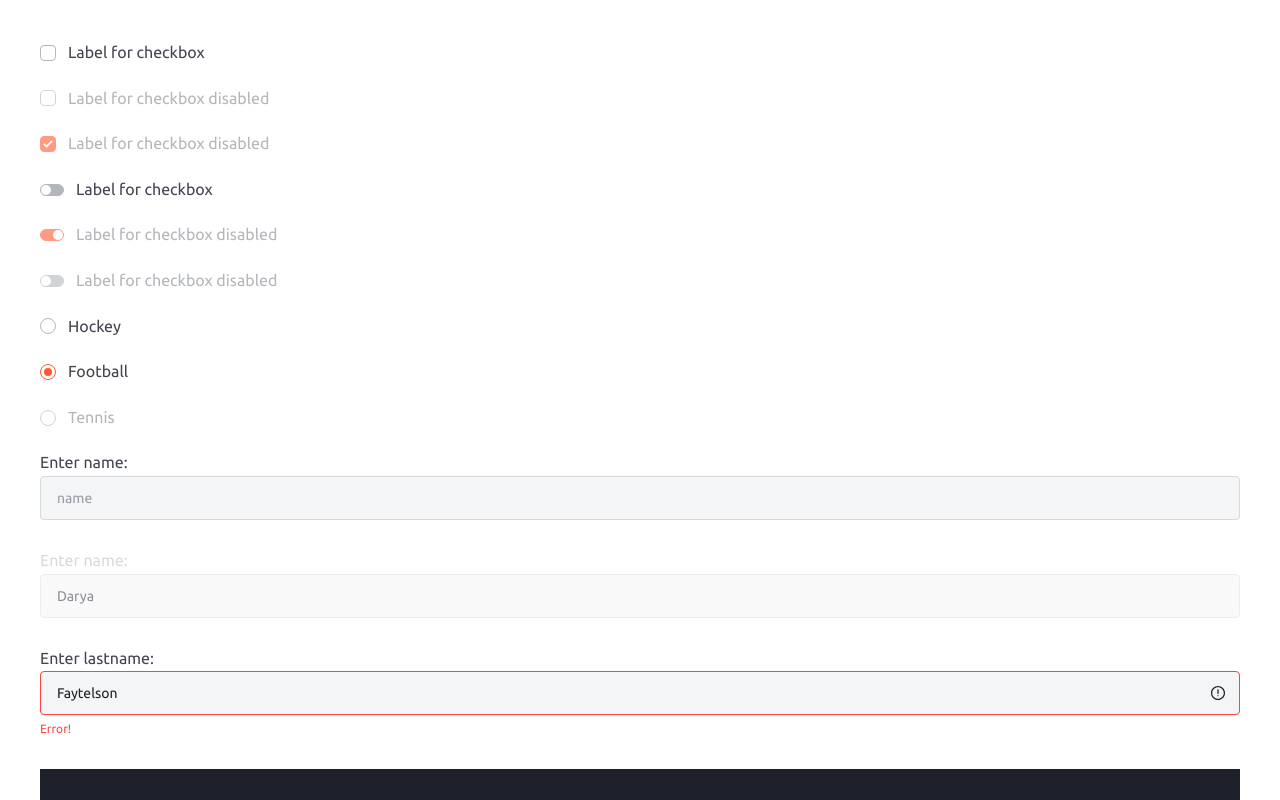
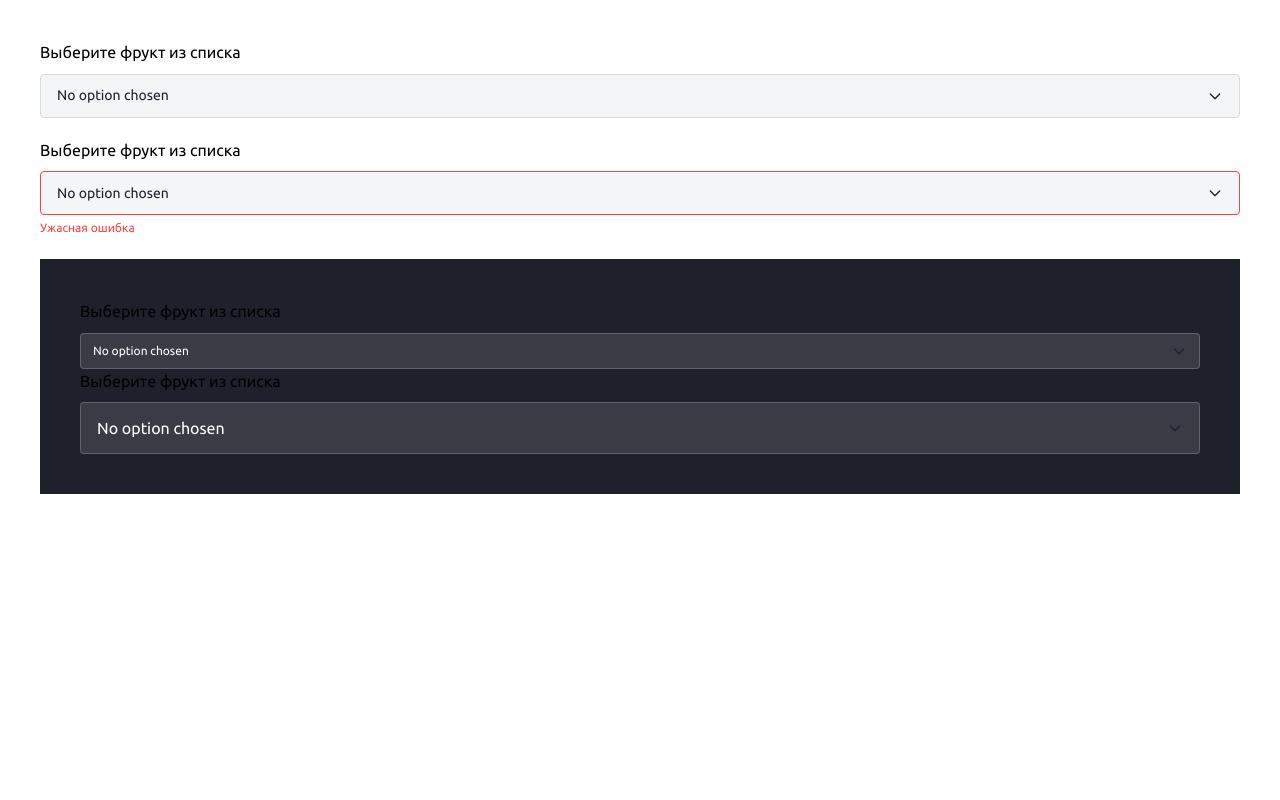
Before and after one commit to Faytelson/createx, a React (Vite) app: page / in a window 1280 px wide. Shown: the top 800 px of the page. Built offline with nearby package versions, Linux system fonts and the light colour scheme.

Commit message:
CRE-8: feat: Добавить инпуты: Добавлен select

```diff
--- a/src/App.jsx
+++ b/src/App.jsx
@@ -15,7 +15,7 @@ function App() {
 
   return (
     <div className="app">
-      <Checkbox label="Label for checkbox"></Checkbox>
+      {/* <Checkbox label="Label for checkbox"></Checkbox>
       <Checkbox
         disabled
         label="Label for checkbox disabled"
@@ -125,7 +125,7 @@ function App() {
           error="Error!"
           theme="dark"
         ></Input>
-      </div>
+      </div> */}
 
       <SelectComponent
         options={options}
@@ -143,8 +143,30 @@ function App() {
         ariaLabel="fruits"
         placeholder="No option chosen"
         size="md"
-        error='Ужасная ошибка'
+        error="Ужасная ошибка"
       ></SelectComponent>
+
+      <div className="app__dark-theme">
+        <SelectComponent
+          options={options}
+          name="fruits"
+          label="Выберите фрукт из списка"
+          ariaLabel="fruits"
+          placeholder="No option chosen"
+          size="sm"
+          theme="dark"
+        ></SelectComponent>
+
+        <SelectComponent
+          options={options}
+          name="fruits"
+          label="Выберите фрукт из списка"
+          ariaLabel="fruits"
+          placeholder="No option chosen"
+          size="lg"
+          theme="dark"
+        ></SelectComponent>
+      </div>
     </div>
   );
 }
--- a/src/assets/styles/variables.scss
+++ b/src/assets/styles/variables.scss
@@ -43,6 +43,7 @@ $color-gray-100: #F9F9F9;
 $font-main: "Ubuntu", sans-serif;
 $transition-main: 0.3s ease;
 $transition-switch: 0.2s ease-out;
+$transition-select-opt: 0.1s linear;
 
 // breakpoints
 $mobileSmBreakpoint: 320px;
--- a/src/components/ui/SelectComponent/SelectComponent.jsx
+++ b/src/components/ui/SelectComponent/SelectComponent.jsx
@@ -53,12 +53,15 @@ function SelectComponent({
           </Select.Icon>
         </Select.Trigger>
 
-        <Select.Portal>
-          <Select.Content>
-            <Select.Viewport>
+        <Select.Content
+          className={styles.select__content}
+          position="popper"
+        >
+          <Select.Viewport className={styles.select__viewport}>
             {options.map((opt) => {
               return (
                 <Select.Item
+                  className={styles.select__item}
                   value={opt.value}
                   key={opt.id}
                   disabled={opt.disabled}
@@ -69,7 +72,6 @@ function SelectComponent({
             })}
           </Select.Viewport>
         </Select.Content>
-        </Select.Portal>
       </Select.Root>
 
       {error && (
--- a/src/components/ui/SelectComponent/SelectComponent.module.scss
+++ b/src/components/ui/SelectComponent/SelectComponent.module.scss
@@ -60,6 +60,35 @@
       border: 1px solid $color-danger;
     }
   }
+
+  &__content {
+    width: var(--radix-select-trigger-width);
+    background: $color-white;
+    border: 1px solid $color-gray-400;
+    border-radius: 4px;
+    box-shadow: 0 2px 8px rgba(0, 0, 0, 0.1);
+  }
+
+  &__viewport {
+    width: 100%;
+  }
+
+  &__item {
+    padding: 6px 10px;
+    cursor: pointer;
+    transition: $transition-select-opt;
+    @include font($font-main, 14px, 400);
+
+    &[data-disabled] {
+      color: $color-gray-400;
+      cursor: not-allowed;
+    }
+
+    &[data-highlighted] {
+      background: $color-primary;
+      color: white;
+    }
+  }
 }
 
 [data-placeholder] {
```
Lines whose indentation alone changed are shown as unchanged.
